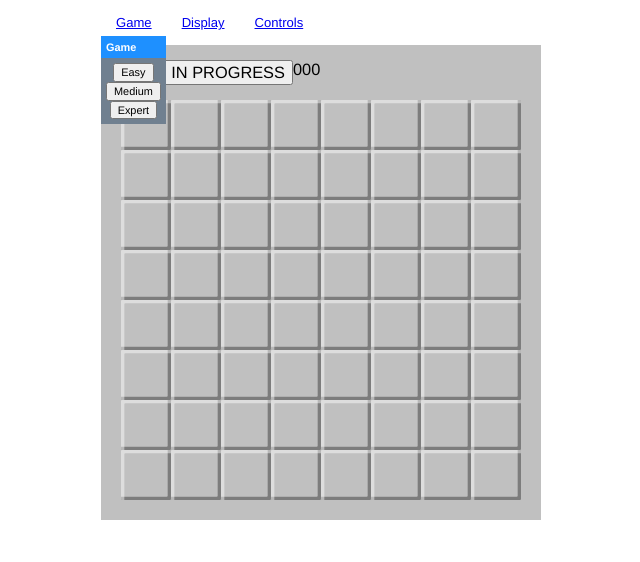
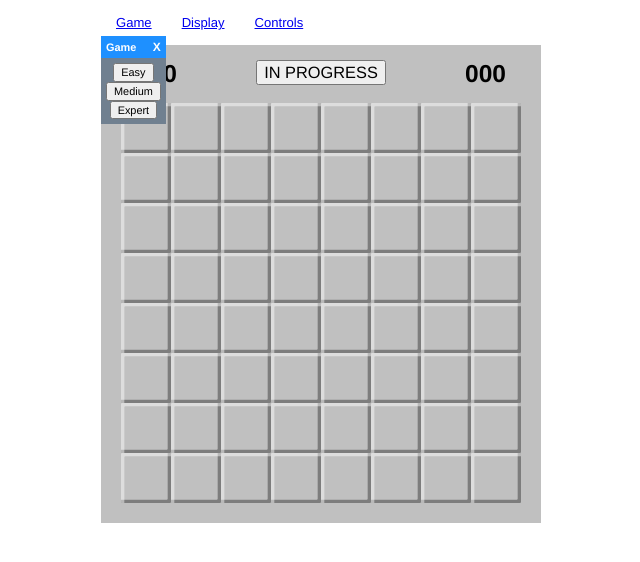
Before and after one commit to Matej-ch/Minesweeper, a Vue app: page / in a window 1280 px wide. Both pictures are taken after a click on the link "Game". Shown: the top 562 px of the page, without its empty margins (319-959 px from the left). Built offline with nearby package versions, Linux system fonts and the light colour scheme.

Commit message:
night mode

```diff
--- a/src/App.vue
+++ b/src/App.vue
@@ -1,5 +1,5 @@
 <template>
-  <div id="app">
+  <div id="app" :class="darkMode === true ? 'dark' : ''">
     <div class="h-container">
       <div class="v-container">
 
@@ -21,7 +21,7 @@ import Settings from "./components/Settings";
 import GameBoard from "./components/GameBoard";
 import ScoreBoard from "./components/ScoreBoard";
 
-import {mapActions} from 'vuex';
+import {mapActions, mapGetters} from 'vuex';
 
 export default {
   name: 'App',
@@ -37,6 +37,9 @@ export default {
   },
   methods: {
     ...mapActions(['setDifficulty','setBombCount','generateCells'])
+  },
+  computed : {
+    ...mapGetters(['darkMode'])
   }
 }
 </script>
@@ -57,7 +60,16 @@ export default {
   flex-flow: wrap;
   flex-direction: column;
   justify-content: center;
+  height: 100%;
+
+  &.dark {
+    background-color: black;
+  }
 }
+
+  .dark .fullboard {
+    background-color: #a6a6a6;
+  }
 
   .fullboard {
     background-color: $bc;
@@ -74,7 +86,7 @@ export default {
   .v-container {
     display: flex;
     flex-direction: column;
-    justify-content: center;
+    justify-content: flex-start;
     height: 100%;
   }
 </style>
--- a/src/components/Cell.vue
+++ b/src/components/Cell.vue
@@ -73,10 +73,14 @@
 
 <style scoped lang="scss">
 
-    @mixin add-shadow($offset) {
+    @mixin add-shadow($offset,$color1,$color2) {
         $opposite: calc(#{$offset} * -1);
-        box-shadow: inset $offset $offset 0 0 rgba(255, 255, 255, 0.45),
-        inset $opposite $opposite 0 0 rgba(0, 0, 0, 0.35);
+        box-shadow: inset $offset $offset 0 0 $color1,
+        inset $opposite $opposite 0 0 $color2;
+    }
+
+    .dark .cell {
+        background-color: #a6a6a6;
     }
 
     .cell {
@@ -87,7 +91,9 @@
 
         &:not(.revealed) {
             $shadow: calc(var(--size) / 15);
-            @include add-shadow($shadow);
+            $color1: rgba(255, 255, 255, 0.45);
+            $color2:rgba(0, 0, 0, 0.35);
+            @include add-shadow($shadow,$color1,$color2);
             border-radius: 1px;
             cursor: pointer;
         }
--- a/src/components/ScoreBoard.vue
+++ b/src/components/ScoreBoard.vue
@@ -1,8 +1,8 @@
 <template>
     <div class="scoreboard">
-        <div>{{ remainingBombs | addLeadingZeros }}</div>
+        <div class="remaining">{{ remainingBombs | addLeadingZeros }}</div>
         <div><button @click="reset">{{ gameStatus }}</button></div>
-        <div>{{ time | addLeadingZeros }}</div>
+        <div class="time">{{ time | addLeadingZeros }}</div>
     </div>
 </template>
 
@@ -24,7 +24,7 @@
     }
 </script>
 
-<style scoped>
+<style scoped lang="scss">
     .scoreboard {
         padding: 15px;
         width: 100%;
@@ -32,5 +32,20 @@
         display: flex;
         flex-direction: row;
         font-size: 1.5em;
+        justify-content: space-between;
+
+        .remaining {
+            font-weight: bold;
+            font-size: 1.5em;
+        }
+
+        .time {
+            font-weight: bold;
+            font-size: 1.5em;
+        }
+    }
+
+    .dark .scoreboard {
+        background-color: #a6a6a6;
     }
 </style>
--- a/src/components/Settings.vue
+++ b/src/components/Settings.vue
@@ -11,7 +11,7 @@
         </div>
 
         <div v-show="game" class="window game">
-            <div class="header">Game</div>
+            <div class="header">Game <a @click="game = false" class="close">X</a></div>
             <div class="content">
                 <div>
                     <button @click="difficulty('easy',10)">Easy</button>
@@ -27,12 +27,12 @@
         </div>
 
         <div v-show="display" class="window display">
-            <div class="header">Display</div>
-            <div class="content">Night mode <input type="checkbox"></div>
+            <div class="header">Display <a class="close" @click="display = false">X</a></div>
+            <div class="content">Night mode <input type="checkbox" @click="switchMode"></div>
         </div>
 
         <div v-show="controls" class="window controls">
-            <div class="header">Controls</div>
+            <div class="header">Controls <a class="close" @click="controls = false">X</a></div>
             <ul>
                 <li><span class="bold">Left-click</span> an empty square to reveal it.</li>
                 <li><span class="bold">Right-click</span> (or <span class="bold">Ctrl+click</span>) an empty square to flag it.</li>
@@ -43,7 +43,7 @@
 </template>
 
 <script>
-    import { mapActions } from "vuex";
+    import {mapActions, mapGetters} from "vuex";
 
     export default {
         name: "Settings",
@@ -54,6 +54,9 @@
                 game: false
             }
         },
+        computed : {
+            ...mapGetters(['darkMode'])
+        },
         methods: {
             difficulty: function (diffLevel,bombs) {
                 this.setDifficulty({difficulty:diffLevel});
@@ -62,12 +65,21 @@
 
                 this.setBombCount(bombs);
             },
-            ...mapActions(['setDifficulty','resetTimer','setBombCount'])
+            switchMode: function () {
+                console.log(!this.darkMode);
+                this.setDarkMode(!this.darkMode);
+            },
+            ...mapActions(['setDifficulty','resetTimer','setBombCount','setDarkMode'])
         }
     }
 </script>
 
 <style scoped lang="scss">
+
+    .dark a {
+        color: whitesmoke;
+    }
+
     .difficulty {
         display: flex;
         width: 100%;
@@ -117,4 +129,11 @@
             left: 60px;
         }
     }
+
+    .close {
+        float: right;
+        font-weight: bold;
+        font-size: 1.1em;
+        cursor: pointer;
+    }
 </style>
--- a/src/store/modules/config.js
+++ b/src/store/modules/config.js
@@ -3,6 +3,7 @@ const state = {
     width: 8,
     height: 8,
     cellSize: 50,
+    darkMode: false,
 }
 
 const getters = {
@@ -15,6 +16,9 @@ const getters = {
     size: state => {
         return state.cellSize
     },
+    darkMode: state => {
+        return state.darkMode
+    }
 }
 
 const mutations = {
@@ -23,6 +27,9 @@ const mutations = {
         state.height = payload.height;
         state.cellSize = payload.cellSize;
         state.difficulty = payload.diff;
+    },
+    setDarkMode(state,mode) {
+        state.darkMode = mode;
     }
 }
 
@@ -40,6 +47,9 @@ const actions = {
         let selectedDiff = diffLookup.find(diffLevel => diffLevel.diff === payload.difficulty);
 
         commit('updateDifficulty',selectedDiff);
+    },
+    setDarkMode({commit},mode) {
+        commit('setDarkMode',mode);
     }
 }
 
```
